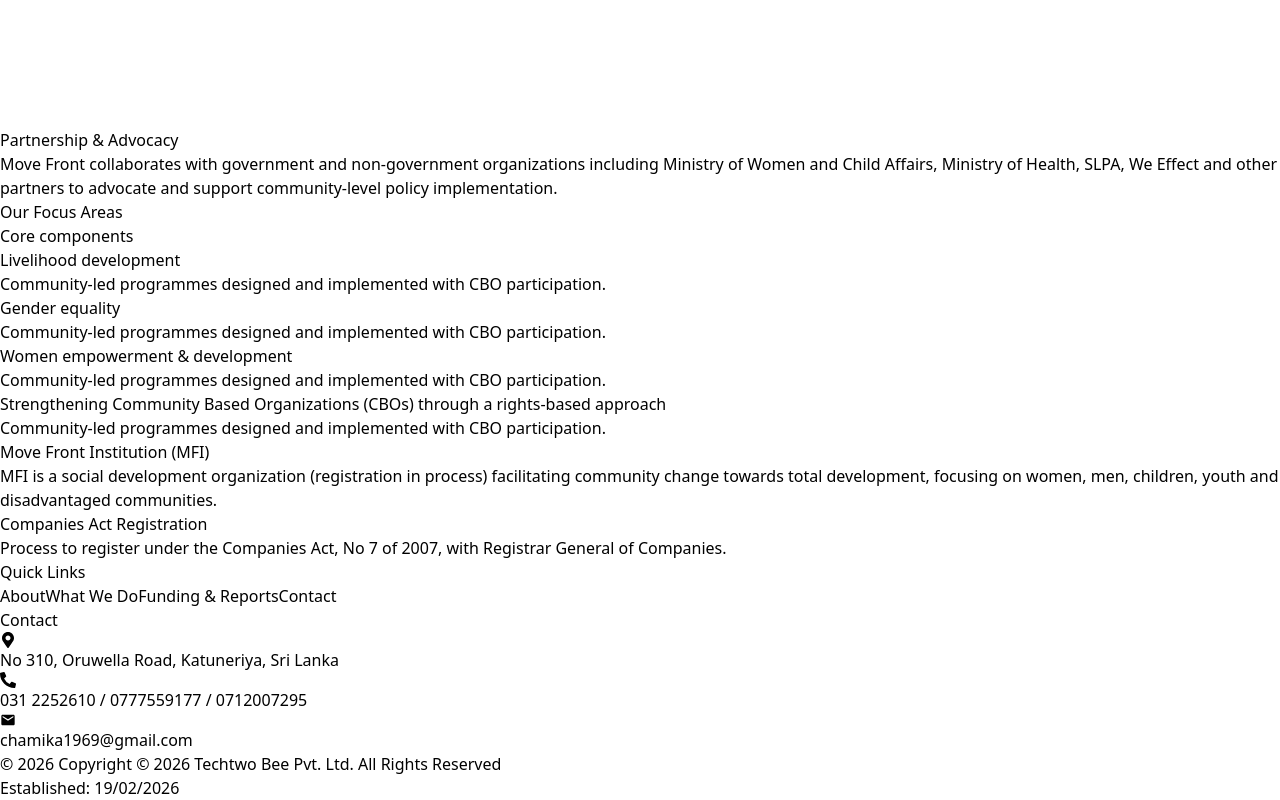
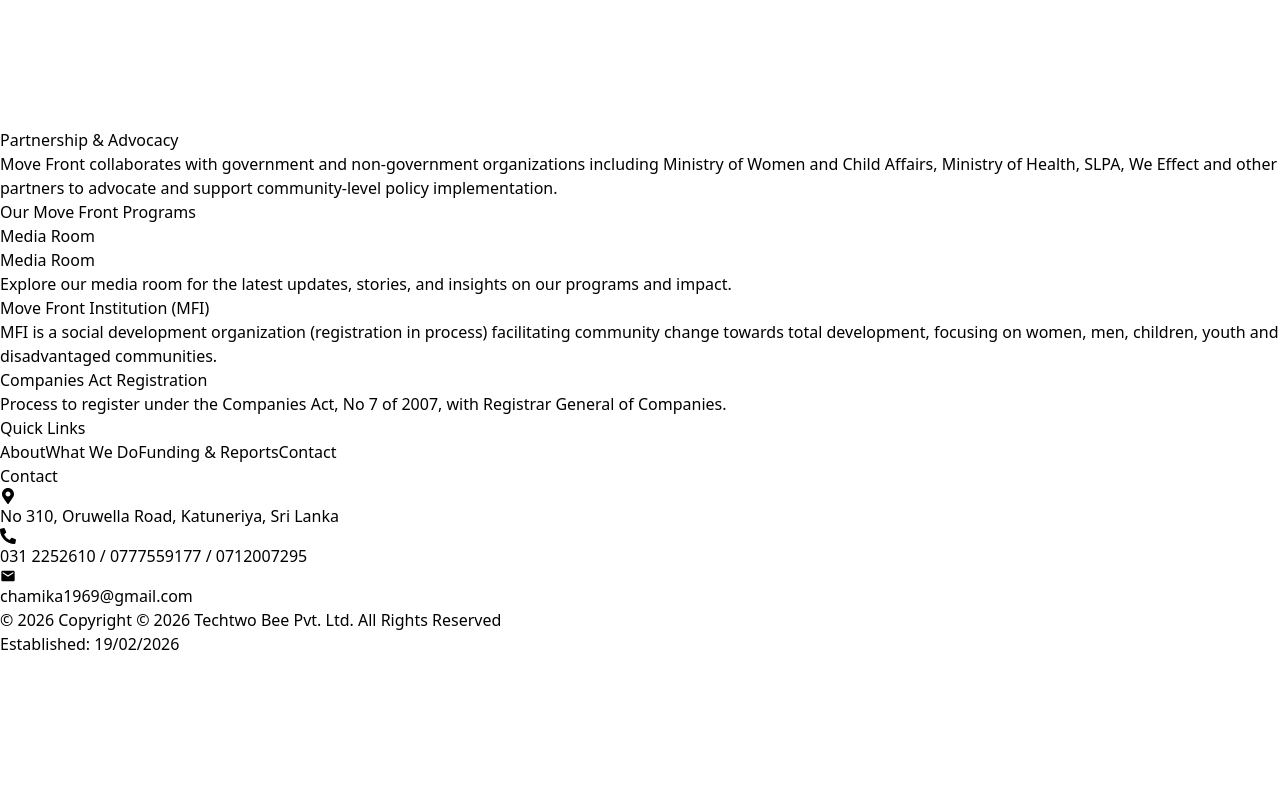
Before and after one commit to supunpramod/Move-Front-Institution, a React (Vite) app: page / in a window 1280 px wide. Shown: the part 6340-7140 px from the top of the page. After the commit the page ends 6996 px from the top, so only its background shows below. Built offline with nearby package versions, Linux system fonts and the light colour scheme.

Commit message:
refactor: Update Home and WhereWeWork components for improved structure and clarity

```diff
--- a/src/pages/Home.jsx
+++ b/src/pages/Home.jsx
@@ -15,26 +15,15 @@
 
 
 
-      <Section title="Our Focus Areas" subtitle="Core components">
-        <div className="grid md:grid-cols-2 lg:grid-cols-4 gap-4">
-          {[
-            "Livelihood development",
-            "Gender equality",
-            "Women empowerment & development",
-            "Strengthening Community Based Organizations (CBOs) through a rights-based approach",
-          ].map((t) => (
-            <div
-              key={t}
-              className="rounded-2xl border border-slate-200 p-6 hover:shadow-md transition bg-[#ffc121]"
-            >
-              <h3 className="font-semibold">{t}</h3>
-              <p className="text-sm text-slate-600 mt-2">
-                Community-led programmes designed and implemented with CBO participation.
-              </p>
-            </div>
-          ))}
-        </div>
-      </Section>
+      <Section title="Our Move Front Programs" subtitle="Media Room">
+  <div className="flex justify-center">
+    <Link to="/mediaroom">
+      <Card title="Media Room">
+        Explore our media room for the latest updates, stories, and insights on our programs and impact.
+      </Card>
+    </Link>
+  </div>
+</Section>
     </>
   );
 }
--- a/src/pages/WhereWeWork.jsx
+++ b/src/pages/WhereWeWork.jsx
@@ -1,43 +1,4 @@
-// import Section from "../components/Section";
-// import lif1 from "../assets/lif1.png";
-// import lif2 from "../assets/lif2.png";
 
-
-
-// export default function WhereWeWork() {
-
-
-//   return (
-// <div>
-//    <h1 className="text-3xl md:text-4xl font-bold text-[#1c2674] text-center  mt-10">
-//         Resources
-//       </h1>
-
-//       <Section title="Partners and Networks" >
-//               <div className="rounded-2xl border border-slate-200 bg-slate-50 p-6">
-//                 <p className="text-slate-700 text-sm leading-relaxed">
-//                 Healthy Lanka Alliance for Development
-//                 </p>
-//               </div>
-//             </Section>
-
-//   <Section  >
-//           <div className="flex flex-col items-center">
-//             <img
-//               src={lif1}
-//               alt="Organization Structure"
-//               className="max-w-full h-auto rounded-lg shadow-md mt-5"
-//             />
-//             <img
-//               src={lif2}
-//               alt="Organization Structure"
-//               className="max-w-full h-auto rounded-lg shadow-md mt-5"
-//             />
-//           </div>
-//         </Section>
-//         </div>
-//   );
-// }
 
 
 import { useState } from "react";
@@ -64,7 +25,7 @@
 
       {/* Cards Section */}
       <Section>
-        <div className="grid grid-cols-1 md:grid-cols-2 gap-8 max-w-5xl mx-auto mt-8">
+        <div className="grid grid-cols-1 md:grid-cols-2 gap-8 max-w-5xl mx-auto mb-4 ">
 
           {/* Card 1 */}
           <div className="bg-white rounded-2xl shadow-lg overflow-hidden hover:shadow-xl transition duration-300">
```
